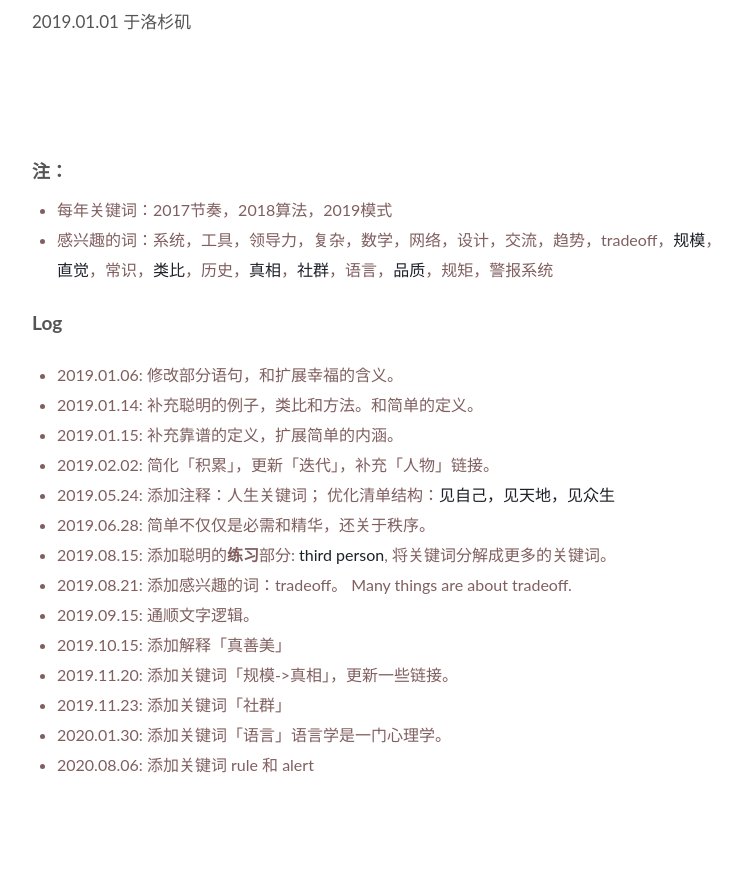
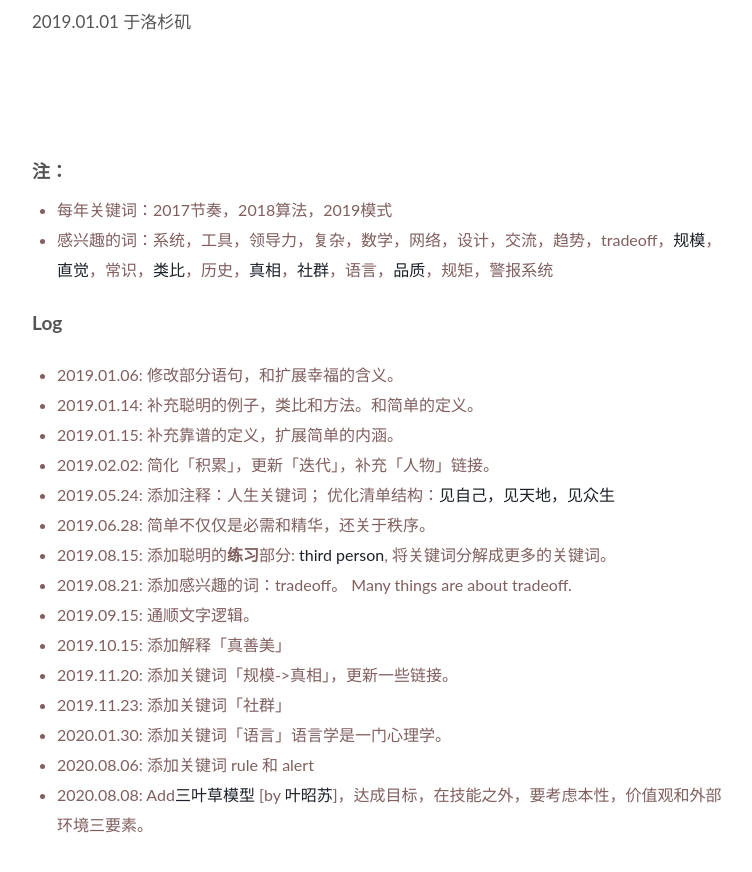
Before and after one commit to WillWang-X/willwang-x.github.io, a Jekyll site: the page built from _posts/blogs/2019-01-01-life-README.md, in a window 1280 px wide and 900 px high, scrolled down 4740 px. Shown: the top 872 px of the window, without its empty margins (258-1010 px from the left). Built offline with Jekyll 4.4.1, drawn with Linux system fonts in a browser that asks for light colours; before the commit the page ends 5580 px from its top, so only the background shows below that; some of the changed lines change nothing that is shown.

Commit message:
add Clover image

```diff
--- a/_config.yml
+++ b/_config.yml
@@ -1,6 +1,6 @@
 markdown: kramdown
 permalink: /:year/:month/:title
-title: 简之的客厅
+title: 大象的森林
 url: https://willwang-x.github.io/
 subscribe: https://willwang-x.github.io/
 exclude: [ README.md, newpost.rb ]
--- a/_posts/blogs/2019-01-01-life-README.md
+++ b/_posts/blogs/2019-01-01-life-README.md
@@ -180,3 +180,4 @@
 * 2019.11.23: 添加关键词「社群」
 * 2020.01.30: 添加关键词「语言」语言学是一门心理学。
 * 2020.08.06: 添加关键词 rule 和 alert
+* 2020.08.08: Add[三叶草模型](https://pic2.zhimg.com/f6abeda71ce94f48eff7b2425fa073c7_r.jpg?source=1940ef5c) [by [叶昭苏](https://www.zhihu.com/question/24272298/answer/32399629)]，达成目标，在技能之外，要考虑本性，价值观和外部环境三要素。
```
